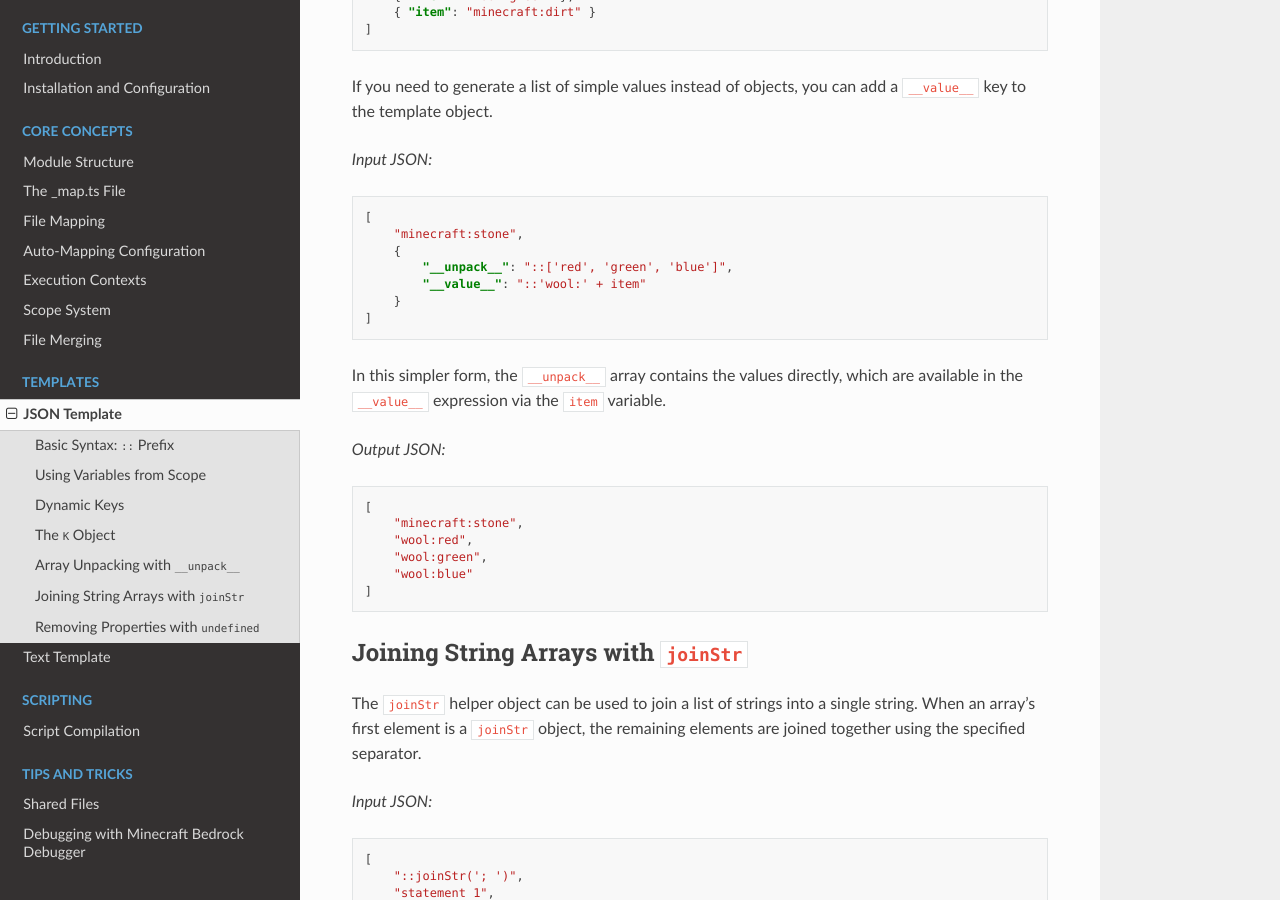
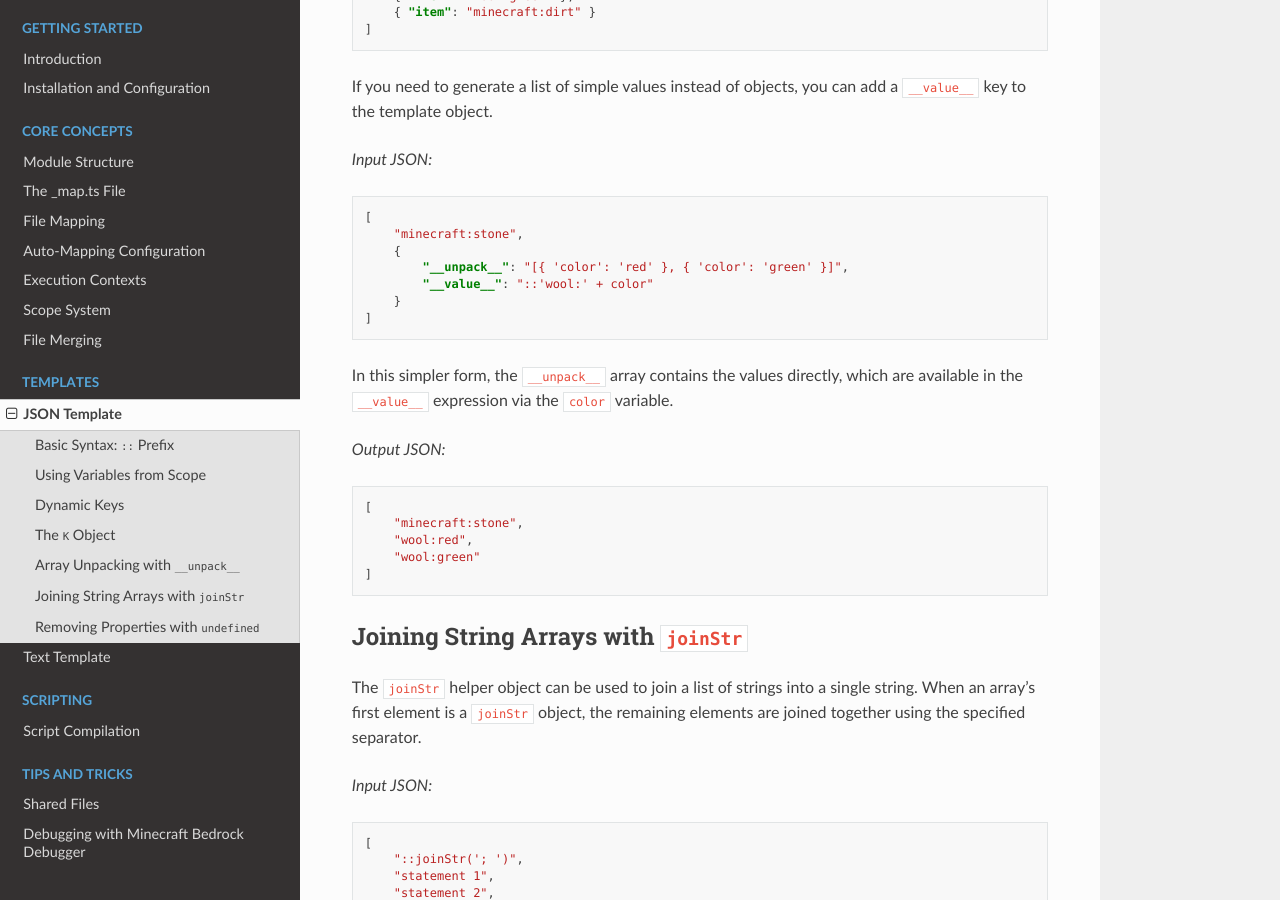
Before and after one commit to Nusiq/modular-mc-docs, a Sphinx documentation site: the page built from docs/templates/json-template.md, in a window 1280 px wide and 900 px high, scrolled down 3332 px. Built offline with Sphinx 7.4.7 and the Read the Docs theme 3.1.0, drawn with Linux system fonts in a browser that asks for light colours.

Commit message:
Fixed errors in documentation of JSONTemplate  __unpack__/__value__.

````diff
--- a/docs/templates/json-template.md
+++ b/docs/templates/json-template.md
@@ -147,20 +147,19 @@ If you need to generate a list of simple values instead of objects, you can add
 [
     "minecraft:stone",
     {
-        "__unpack__": "::['red', 'green', 'blue']",
-        "__value__": "::'wool:' + item"
+        "__unpack__": "[{ 'color': 'red' }, { 'color': 'green' }]",
+        "__value__": "::'wool:' + color"
     }
 ]
 ```
-In this simpler form, the `__unpack__` array contains the values directly, which are available in the `__value__` expression via the `item` variable.
+In this simpler form, the `__unpack__` array contains the values directly, which are available in the `__value__` expression via the `color` variable.
 
 *Output JSON:*
 ```json
 [
     "minecraft:stone",
     "wool:red",
-    "wool:green",
-    "wool:blue"
+    "wool:green"
 ]
 ```
 
````
